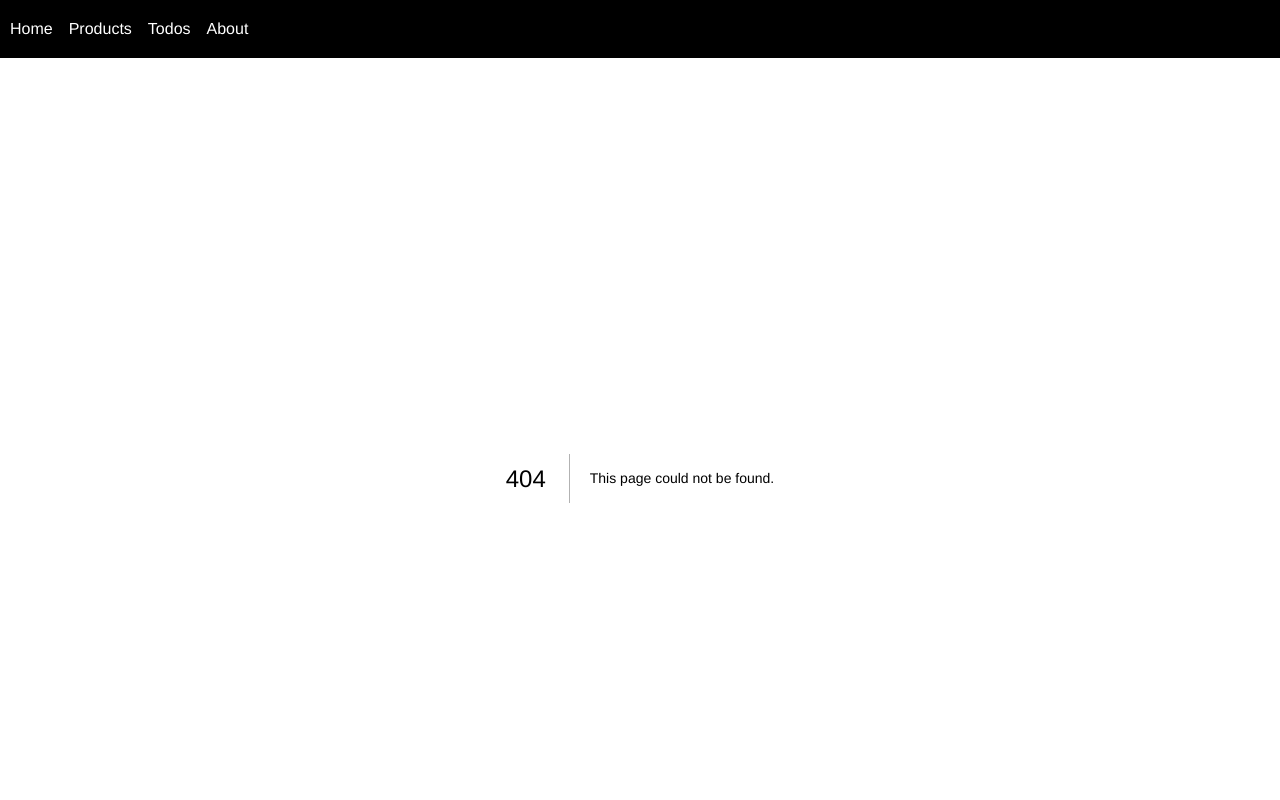
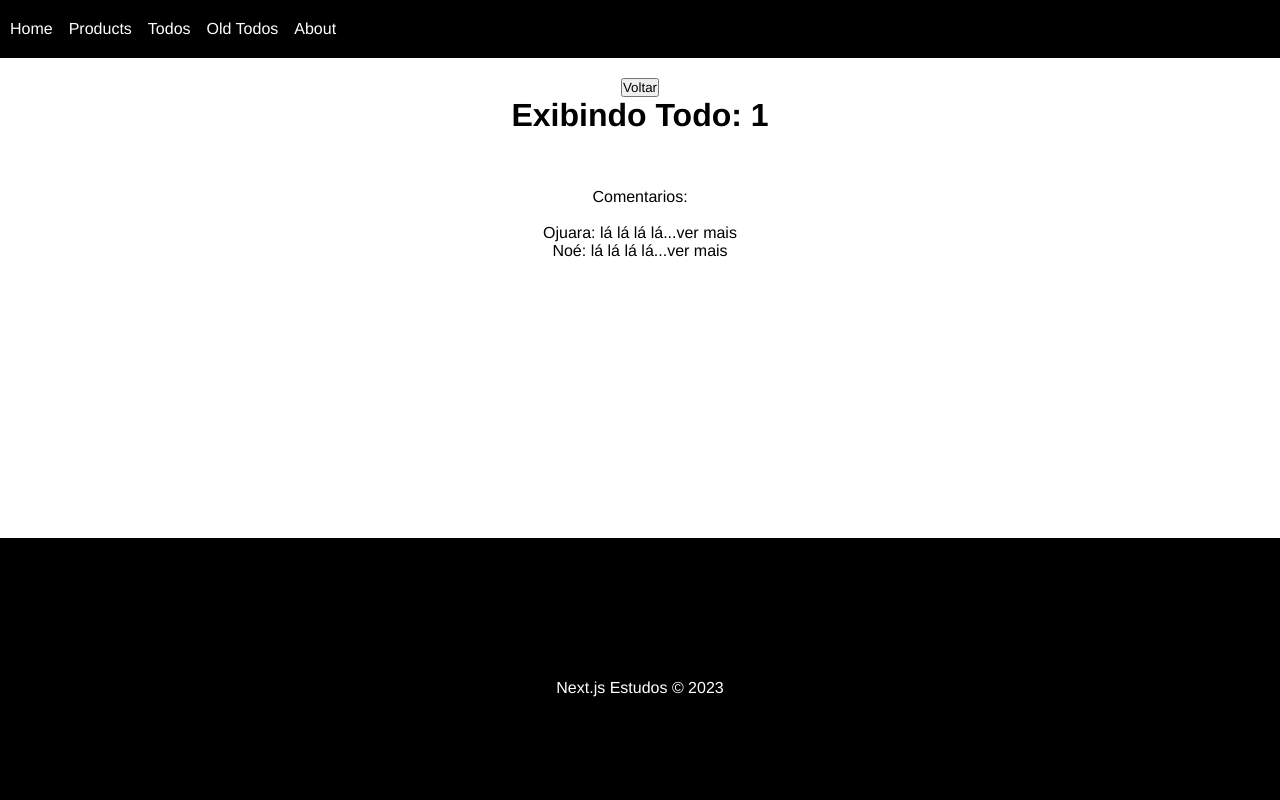
Before and after one commit to noearaujo/Estudos, a Next.js app in the folder nextjs/hello-world/: page /todos/1 in a window 1280 px wide. Before the commit this address had no page. Shown: the top 800 px of the page. Built offline with nearby package versions, Linux system fonts and the light colour scheme.

Commit message:
rotas dinamicas

```diff
--- a/nextjs/hello-world/src/components/navbar.js
+++ b/nextjs/hello-world/src/components/navbar.js
@@ -7,6 +7,7 @@ export default function Navbar() {
             <Link href="/">Home</Link>
             <Link href="/products">Products</Link>
             <Link href="/todos">Todos</Link>
+            <Link href="/todos-old">Old Todos</Link>
             <Link href="/about">About</Link>
         </div>
     )
--- /dev/null
+++ b/nextjs/hello-world/src/pages/todos/[todoid].js
@@ -0,0 +1,23 @@
+import Link from "next/link";
+import {useRouter} from "next/router";
+
+export default function Todo() {
+    const router = useRouter()
+    const todoId = router.query.todoid
+    return (
+        <>
+            <button onClick={() => router.back()}>Voltar</button>
+            <h1>Exibindo Todo: {todoId}</h1>
+            <br />
+            <br />
+            <br />
+            <p>Comentarios:<br /><br /></p>
+            <p>
+                Ojuara: lá lá lá lá...<Link href={`/todos/${todoId}/comments/1`}>ver mais</Link>
+            </p>
+            <p>
+                Noé: lá lá lá lá...<Link href={`/todos/${todoId}/comments/2`}>ver mais</Link>
+            </p>
+        </>
+    )
+}
```
Also changed, not shown: nextjs/hello-world/src/pages/todos/[todoid]/comments/[commentid].js (added, +14 -0 lines), nextjs/hello-world/src/pages/todos/index.js (added, +24 -0 lines), nextjs/hello-world/src/pages/todos-old.js (renamed from nextjs/hello-world/src/pages/todos.js).
